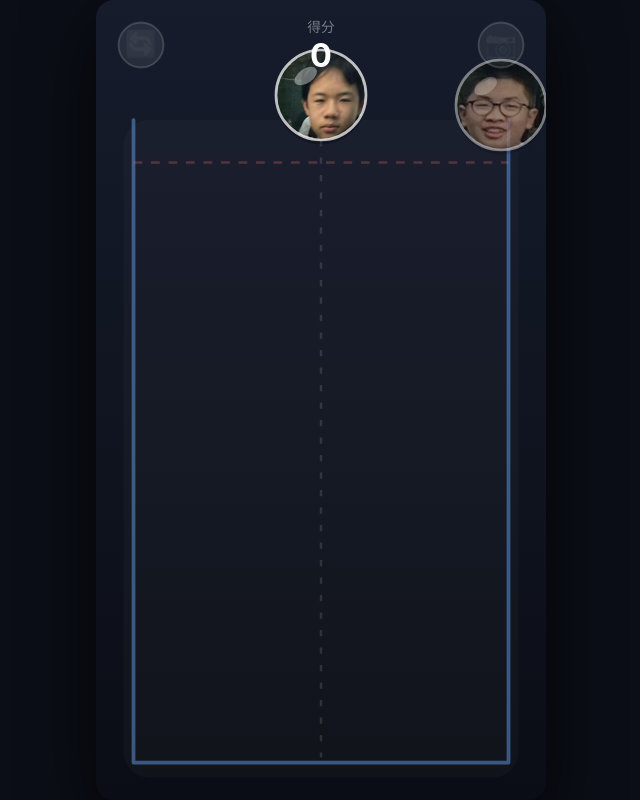
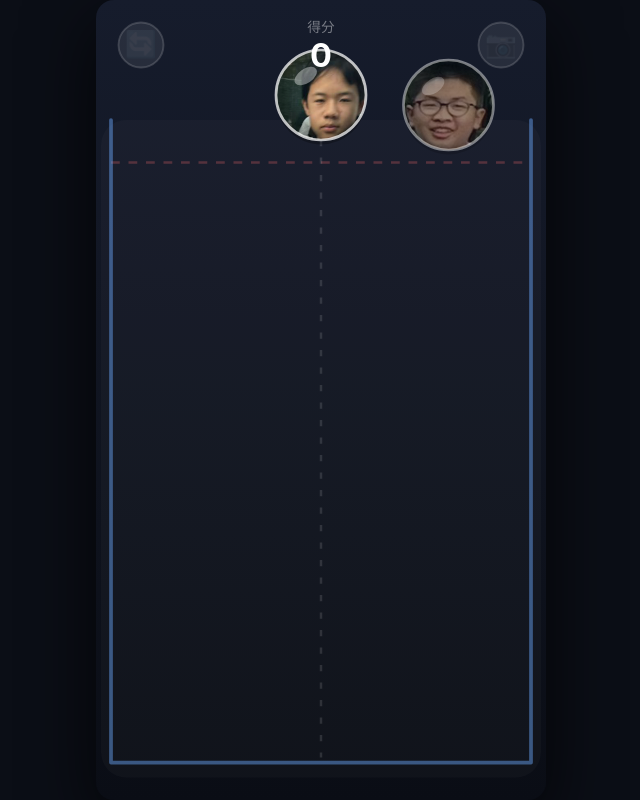
Before and after one commit to abel0425/hechengtongxue, a plain HTML site: page index.html in a window 1280 px wide. Shown: the whole page, without its empty margins (319-959 px from the left). Drawn offline with Linux system fonts and the light colour scheme.

Commit message:
Add files via upload

```diff
--- a/index.html
+++ b/index.html
@@ -73,7 +73,7 @@
 
 /* ============ 基础参数 ============ */
 const W = 360, H = 640;
-const WALL_L = 30, WALL_R = 330;
+const WALL_L = 12, WALL_R = 348;   // 加宽场地：原 30 / 330
 const FLOOR_Y = 610;
 const DANGER_Y = 130;
 const DROP_Y = 76;
@@ -594,8 +594,11 @@ function render() {
       1
     );
 
+    /* 下一球预告：clamp 防止大球超出画布 */
+    const nr = RADII[nextLevel];
+    const nx = clamp(BTN_PHOTO.x, nr + 6, W - nr - 6);
     drawBall(
-      { x: BTN_PHOTO.x, y: 84, r: RADII[nextLevel], level: nextLevel, angle: 0, pop: 0 },
+      { x: nx, y: 84, r: nr, level: nextLevel, angle: 0, pop: 0 },
       0.55,
       0.5
     );
```
